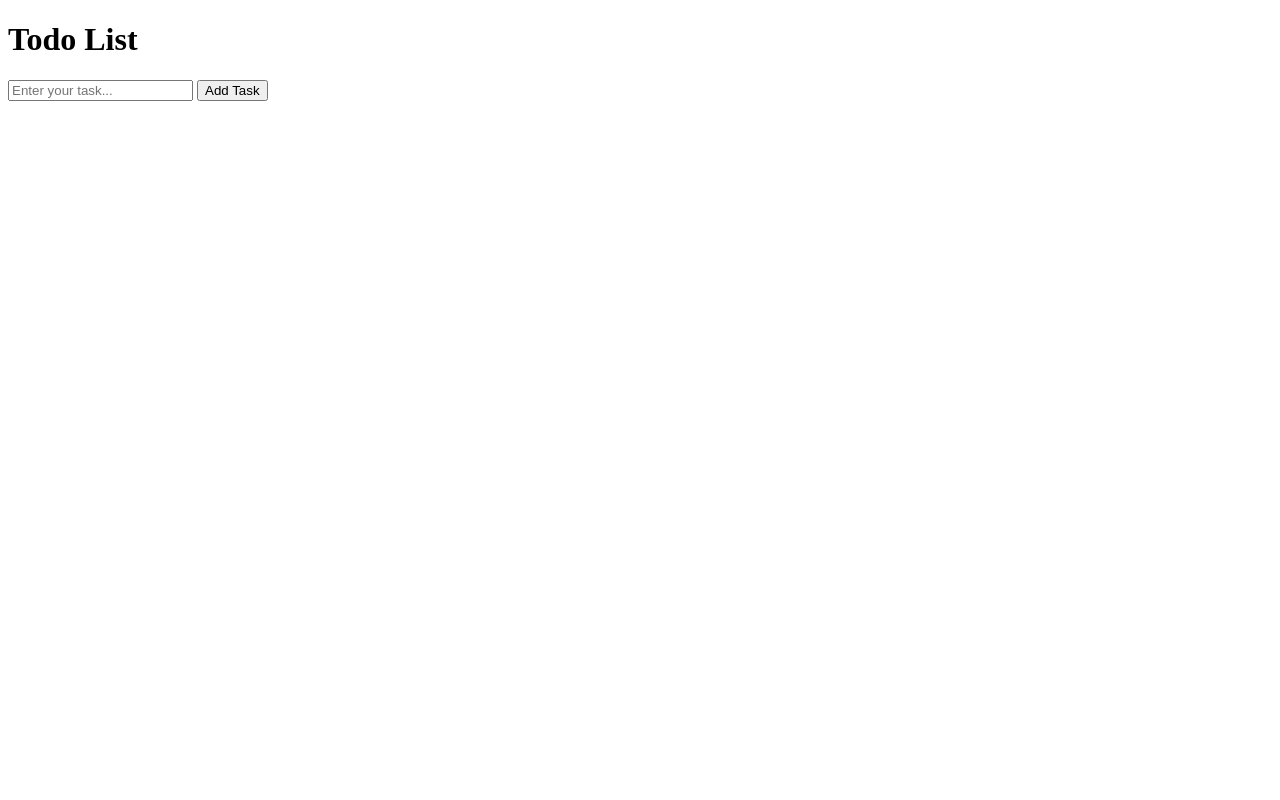
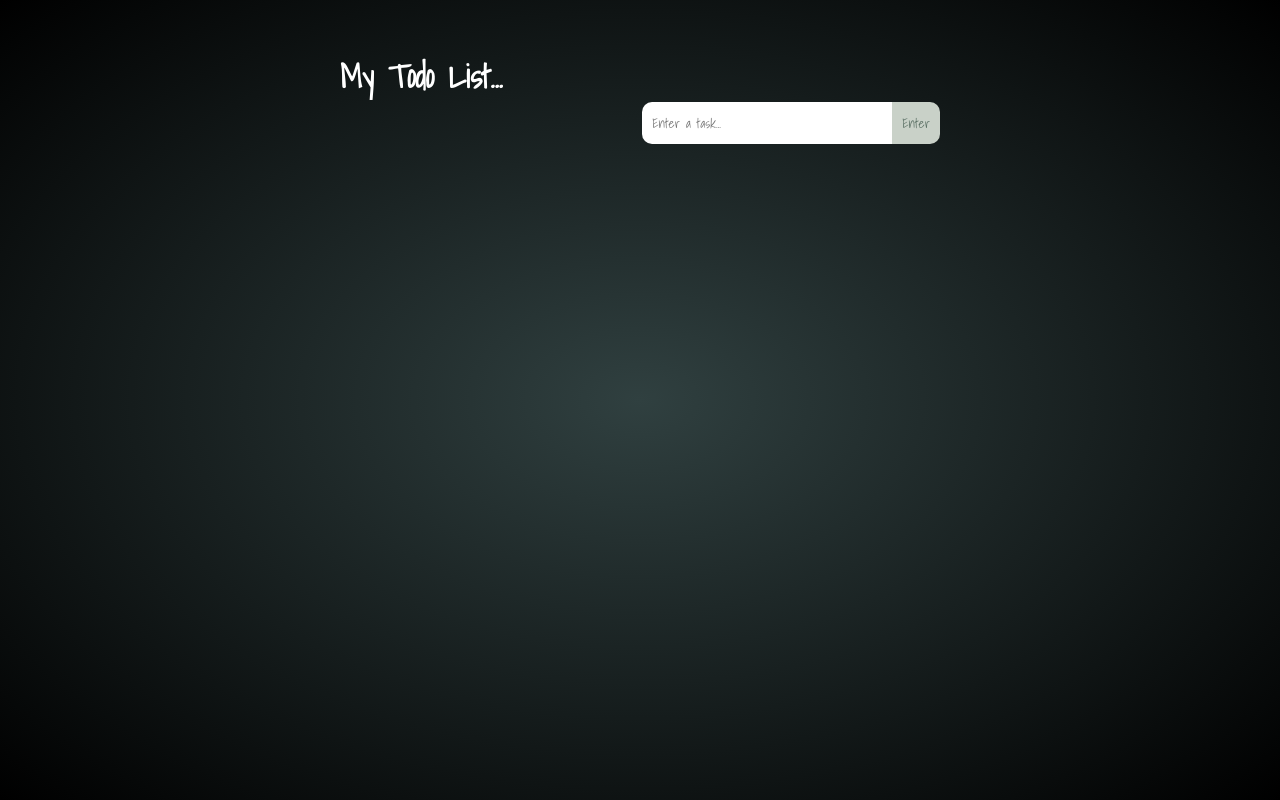
Before and after one commit to lokii9024/todo-list, a plain HTML site: page index.html in a window 1280 px wide. Drawn offline with Linux system fonts and the light colour scheme.

Commit message:
Update index.html

```diff
--- a/index.html
+++ b/index.html
@@ -1,15 +1,24 @@
 <!DOCTYPE html>
-<html>
+<html lang="en">
 <head>
-  <title>Todo List App</title>
+    <meta charset="UTF-8">
+    <meta name="viewport" content="width=device-width, initial-scale=1.0">
+    <title>Document</title>
 </head>
 <body>
-  <h1>Todo List</h1>
+    <main class="app">
+        <h1>My Todo List...</h1>
+        <div class="input-header">
+            <h1><span id="date"></span></h1>
+            <div class="to-do-input">
+                <input type="text" id="item" placeholder="Enter a task..."><button id="enter">Enter</button>
+            </div>
+        </div>
+        <div class="to-do-list"></div>
+    </main>
 
-    <input type="text" id="taskInput" placeholder="Enter your task...">
-  <button id="addTaskBtn">Add Task</button>
-  <ul id="taskList"></ul>
-
-  <script src="script.js"></script>
+    <link rel="stylesheet" href="https://cdnjs.cloudflare.com/ajax/libs/font-awesome/6.5.2/css/all.min.css">
+    <link rel="stylesheet" href="style.css">
+    <script src="script.js"></script>
 </body>
 </html>
```
